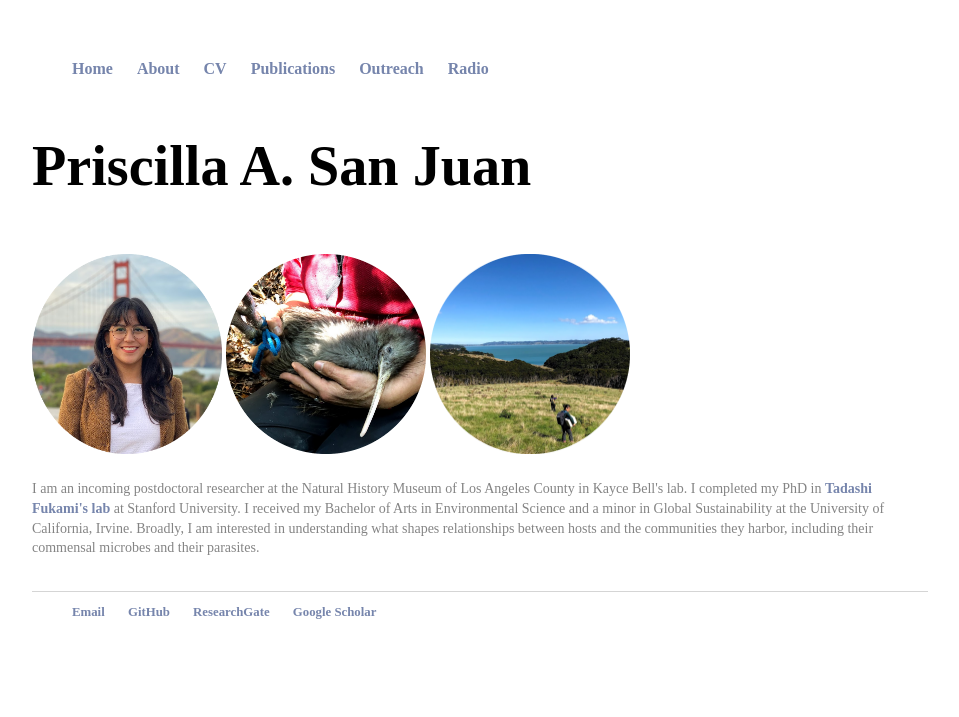
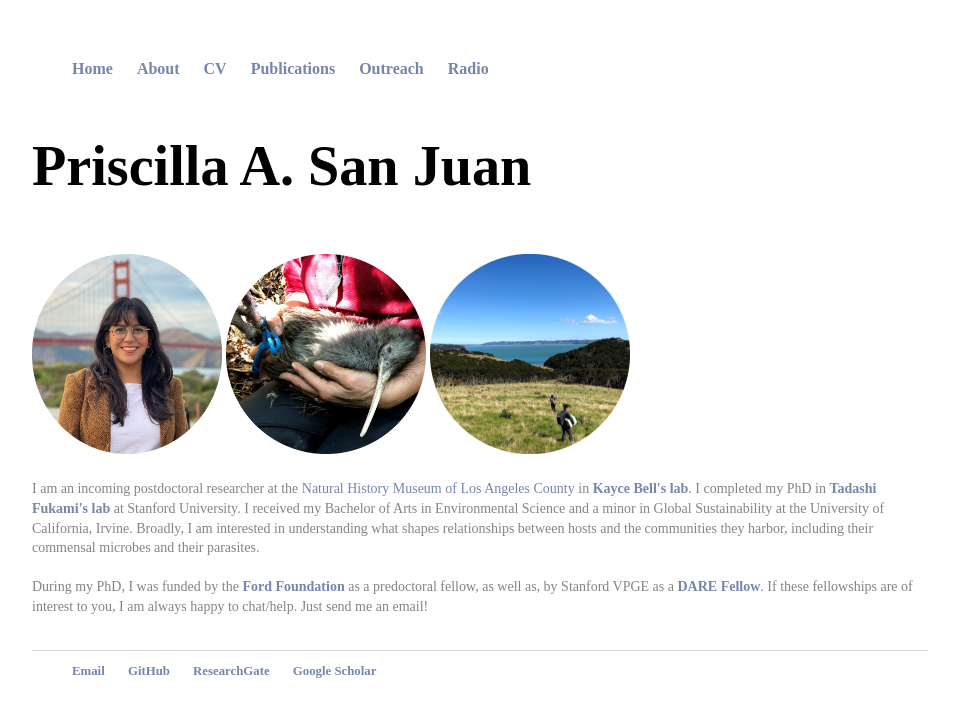
Before and after one commit to psanjuan/psanjuan.github.io, a Jekyll site: the page built from about/index.html, in a window 1280 px wide. Shown: the top 717 px of the page, without its empty margins (160-1119 px from the left). Built offline with Jekyll 4.4.1, drawn with Linux system fonts in a browser that asks for light colours.

Commit message:
Update index.html

```diff
--- a/about/index.html
+++ b/about/index.html
@@ -11,8 +11,10 @@ title: Priscilla A. San Juan, PhD candidate
 
 <div class="post">
 <font face = "Avenir"><p style="color:#848484;font-size:14px;">
-I am an incoming postdoctoral researcher at the Natural History Museum of Los Angeles County in Kayce Bell's lab. I completed my PhD in <a href = "https://web.stanford.edu/~fukamit/"><b>Tadashi Fukami's lab</b></a> at Stanford University. I received my Bachelor of Arts in Environmental Science and a minor in Global Sustainability at the University of California, Irvine.
+  I am an incoming postdoctoral researcher at the <a href="https://nhm.org">Natural History Museum of Los Angeles County</a> in <a href="http://www.kaycebell.com"><b>Kayce Bell's lab</b></a>. I completed my PhD in <a href = "https://web.stanford.edu/~fukamit/"><b>Tadashi Fukami's lab</b></a> at Stanford University. I received my Bachelor of Arts in Environmental Science and a minor in Global Sustainability at the University of California, Irvine.
 Broadly, I am interested in understanding what shapes relationships between hosts and the communities they harbor, including their commensal microbes and their parasites.
   <br><br>
+During my PhD, I was funded by the <a href = "https://sites.nationalacademies.org/PGA/FordFellowships/PGA_171962"><b>Ford Foundation</b></a> as a predoctoral fellow, as well as, by Stanford VPGE as a <a href = "https://vpge.stanford.edu/fellowships-funding/dare/details"><b>DARE Fellow</b></a>. If these fellowships are of interest to you, I am always happy to chat/help. Just send me an email!
+   <br><br>
   </p></font>
 </div>
```
